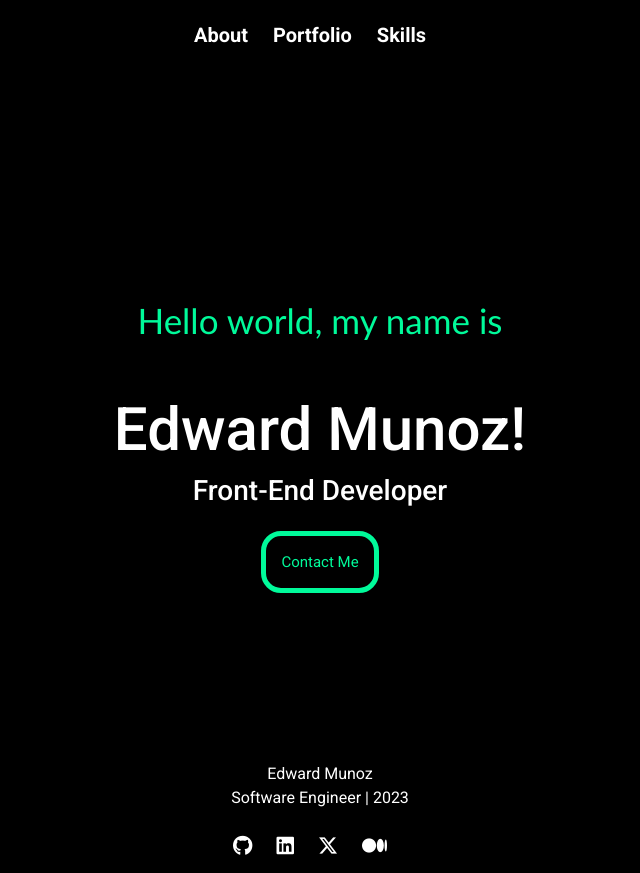
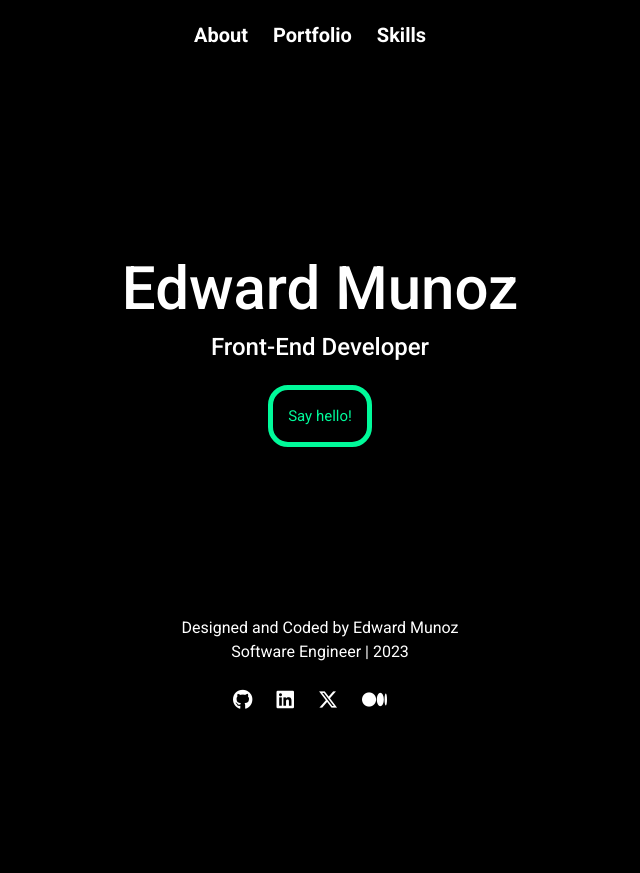
Before and after one commit to Alexxanderr20/alexPortfolio, a plain HTML site: page index.html in a window 1280 px wide. Shown: the whole page, without its empty margins (320-960 px from the left). After the commit the page ends 800 px from the top, so only its background shows below. Drawn offline with nearby package versions, Linux system fonts and the light colour scheme.

Commit message:
Adjusted nav bar and footer

```diff
--- a/index.html
+++ b/index.html
@@ -13,7 +13,7 @@
 </head>
 <body>
     <header>
-        <nav>
+        <nav id = "navigation-bar">
             <ul>
                 <li><a href = "about.html" target = "_blank">About</a></li>
                 <li><a href="projects.html" target = "_blank">Portfolio</a></li>
@@ -21,18 +21,20 @@
             </ul>
         </nav>
     </header>
+
     <section id="about">
         <br>
         <div id = "intro-container">
-            <h1 id = "intro-heading">Hello world, my name is </h1>
-             <h1>Edward Munoz!</h1>
-            <h3>Front-End Developer</h3>
-            <button id = "intro-button" href = "contact.html">Contact Me</button>
+             <h1>Edward Munoz</h1>
+            <h4>Front-End Developer</h4>
+            <a href = "mailto:alexmu419@icloud.com">
+             <button id = "intro-button">Say hello!</button>
+            </a>
         </div>
     </section>
-    <hr>
     <footer id = "footer-section">
-        Edward Munoz
+        <hr>
+        Designed and Coded by Edward Munoz
         <br>
         <span>Software Engineer | 2023</span>
         <br><br>
```
